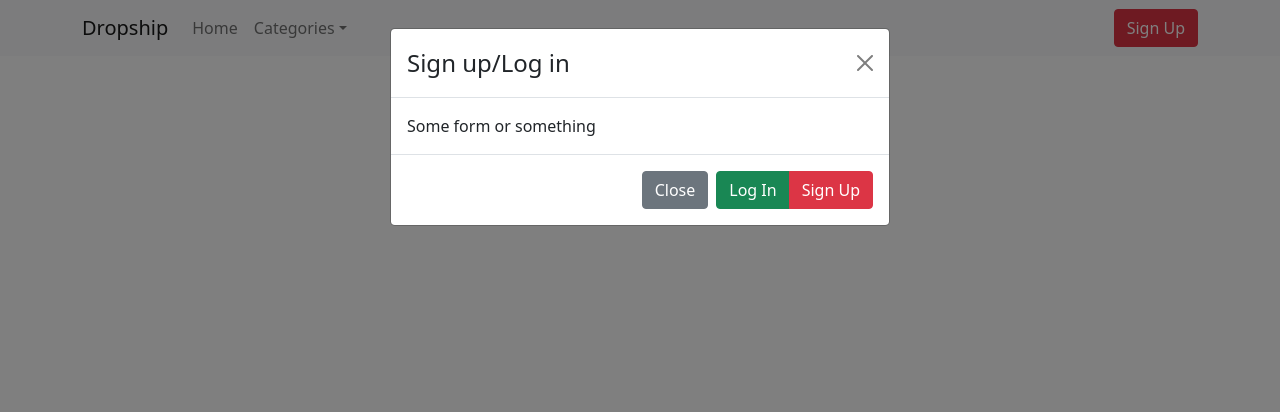
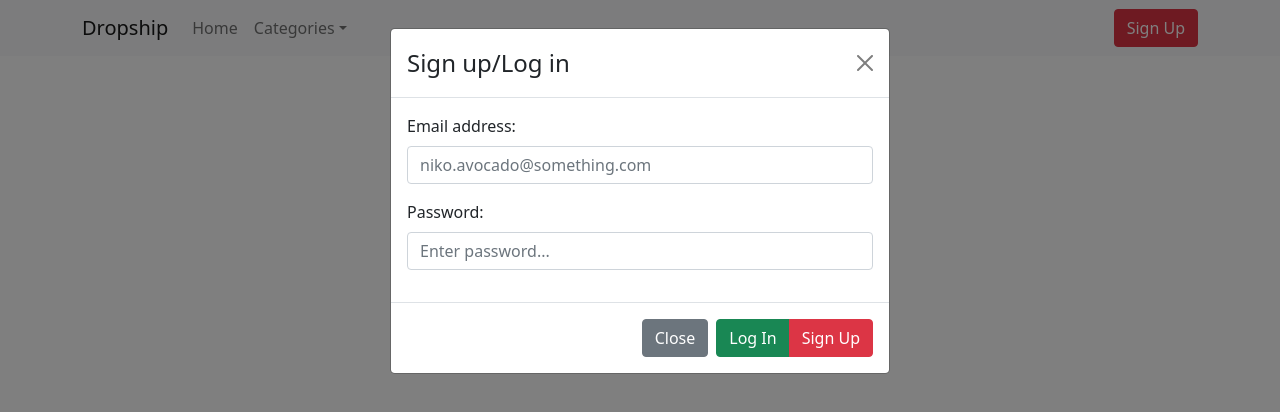
Before and after one commit to mylesgordon/bootcamp-project, a React (Create React App) app in the folder frontend/: page / in a window 1280 px wide. Both pictures are taken after a click on the button "Sign Up". Shown: the top 412 px of the page. Built offline with nearby package versions, Linux system fonts and the light colour scheme.

Commit message:
frontend: placeholder form completed

```diff
--- a/frontend/src/components/header/RegisterDialog.jsx
+++ b/frontend/src/components/header/RegisterDialog.jsx
@@ -1,12 +1,13 @@
+import { useState } from "react";
 import Button from "react-bootstrap/Button";
 import ButtonGroup from "react-bootstrap/ButtonGroup";
 import Modal from "react-bootstrap/Modal";
+import RegisterForm from "./RegisterForm";
 
 const RegisterDialog = ({ showRegister, setShowRegister, setCurrentUser }) => {
-  const hideRegister = () => {
-    setCurrentUser({ isLoggedIn: true, email: "poo" });
-    setShowRegister(false);
-  };
+  const hideRegister = () => setShowRegister(false);
+  const [formEmail, setFormEmail] = useState("");
+  const [formPassword, setFormPassword] = useState("");
 
   return (
     <Modal show={showRegister} onHide={hideRegister}>
@@ -14,18 +15,34 @@ const RegisterDialog = ({ showRegister, setShowRegister, setCurrentUser }) => {
         <Modal.Title>Sign up/Log in</Modal.Title>
       </Modal.Header>
 
-      <Modal.Body>Some form or something</Modal.Body>
+      <Modal.Body>
+        <RegisterForm
+          formEmail={formEmail}
+          setFormEmail={setFormEmail}
+          formPassword={formPassword}
+          setFormPassword={setFormPassword}
+        />
+      </Modal.Body>
 
       <Modal.Footer>
         <Button variant="secondary" onClick={hideRegister}>
           Close
         </Button>
-
         <ButtonGroup>
-          <Button variant="success" onClick={hideRegister}>
+          <Button
+            variant="success"
+            onClick={() =>
+              console.log(`Log in attempt: ${formEmail} with ${formPassword}`)
+            }
+          >
             Log In
           </Button>
-          <Button variant="danger" onClick={hideRegister}>
+          <Button
+            variant="danger"
+            onClick={() =>
+              console.log(`Sign up attempt: ${formEmail} with ${formPassword}`)
+            }
+          >
             Sign Up
           </Button>
         </ButtonGroup>
--- /dev/null
+++ b/frontend/src/components/header/RegisterForm.jsx
@@ -0,0 +1,34 @@
+import Form from "react-bootstrap/Form";
+import React from "react";
+
+const RegisterForm = ({
+  formEmail,
+  setFormEmail,
+  formPassword,
+  setFormPassword,
+}) => {
+  return (
+    <Form>
+      <Form.Group className="mb-3" controlId="formEmail">
+        <Form.Label>Email address:</Form.Label>
+        <Form.Control
+          type="email"
+          placeholder="niko.avocado@something.com"
+          value={formEmail}
+          onChange={(val) => setFormEmail(val.target.value)}
+        />
+      </Form.Group>
+      <Form.Group className="mb-3" controlId="formPassword">
+        <Form.Label>Password:</Form.Label>
+        <Form.Control
+          type="password"
+          placeholder="Enter password..."
+          value={formPassword}
+          onChange={(val) => setFormPassword(val.target.value)}
+        />
+      </Form.Group>
+    </Form>
+  );
+};
+
+export default RegisterForm;
```
